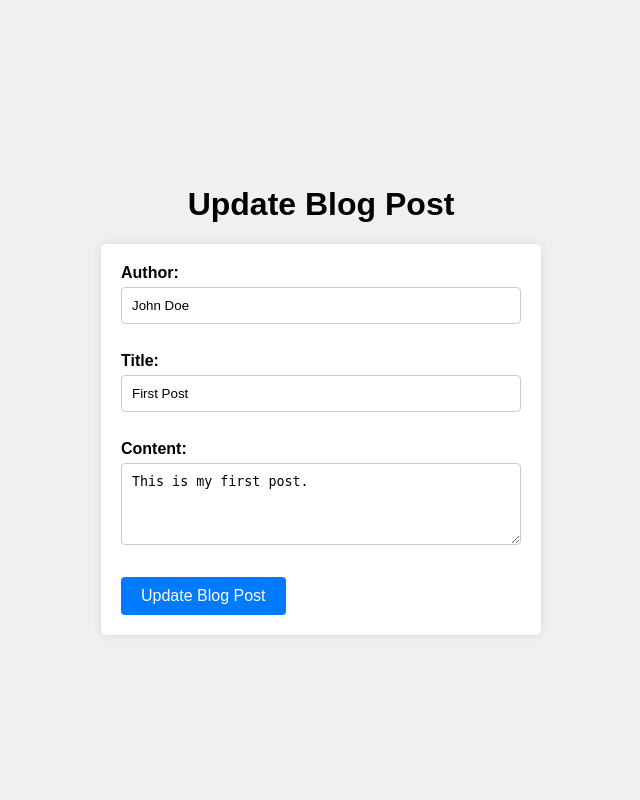
After one commit to xVares/flask_blog, a Flask app: page /update/1 in a window 1280 px wide. The commit adds this page. Shown: the whole page, without its empty margins (319-959 px from the left). Run offline with Flask 3, Linux system fonts and the light colour scheme.

Commit message:
feat: Posts can now be updated

```diff
--- a/app.py
+++ b/app.py
@@ -4,22 +4,34 @@ import json
 BLOG_DATA_PATH = "data/blog_data.json"
 
 
-def parse_json(data):
-    """
-    Parse JSON file in to Python object.
-    """
-    with open(data, "r") as f:
+# Helper Functions
+def parse_json(file_path):
+    """Parse JSON file to a Python object."""
+    with open(file_path, "r") as f:
         return json.load(f)
 
 
+def fetch_post_by_id(post_id):
+    """
+    Takes a post ID as arg and Iterates over all blog posts until:
+        - No matching post is found -> returns None
+        - A matching post is found -> returns that post & its index
+    """
+    blog_posts = parse_json(BLOG_DATA_PATH)
+
+    for post in blog_posts:
+        if post['id'] == post_id:
+            return post, blog_posts.index(post)
+    return None
+
+
 def modify_json(file_path, data):
-    """
-    Save modified data to file.
-    """
+    """Save modified data to JSON file."""
     with open(file_path, "w") as f:
         json.dump(data, f)
 
 
+# Routes
 app = Flask(__name__)
 
 
@@ -33,25 +45,30 @@ def index():
 @app.route("/add", methods=["GET", "POST"])
 def add():
     """
-    Shows form when website is reached via GET request to add new blog posts
-    After filling out form and submitting:
-        - new blog post will be added to database
-        - user will be redirected to homepage to see the new added post
+    Route [/add] to add a new blog post.
+    Behaviour of route changes depending on request method:
+
+    GET:
+        - Initial response: Render add.html -> user can add new post
+
+    POST:
+        - After submitting form: Post added to database -> user redirected to root
     """
+
     if request.method == 'POST':
+        blog_posts = parse_json(BLOG_DATA_PATH)
         author = request.form.get("author")
         title = request.form.get("title")
         content = request.form.get("content")
-        blog_posts = parse_json(BLOG_DATA_PATH)
 
-        new_blog_post = {
+        new_post = {
             "id": len(blog_posts) + 1,
             "author": author,
             "title": title,
             "content": content
         }
 
-        blog_posts.append(new_blog_post)
+        blog_posts.append(new_post)
         modify_json(BLOG_DATA_PATH, blog_posts)
 
         return redirect(url_for("index"))
@@ -61,7 +78,7 @@ def add():
 @app.route('/delete/<int:post_id>')
 def delete(post_id):
     """
-    Deletes post from database and redirects user back to index.
+    Deletes post from database and redirects user back to homepage [/].
     Deletion is immediately apparent.
     """
     blog_posts = parse_json(BLOG_DATA_PATH)
@@ -73,5 +90,49 @@ def delete(post_id):
             return redirect(url_for("index"))
 
 
+@app.route('/update/<int:post_id>', methods=['GET', 'POST'])
+def update(post_id):
+    """
+    Route [/update<int:post_id>] to update a blog post.
+    Behaviour of route changes depending on request method:
+
+    GET:
+        - Initial response: Render update.html -> user can update specified post
+
+    POST:
+        - After submitting form: Post gets updated -> user redirected to root
+    """
+    blog_posts = parse_json(BLOG_DATA_PATH)
+    specified_post, post_index = fetch_post_by_id(post_id)
+
+    if specified_post is None:
+        # Post not found
+        return "Post not found", 404
+
+    if request.method == 'POST':
+        # Update the post in the JSON file
+        author = request.form.get("author")
+        title = request.form.get("title")
+        content = request.form.get("content")
+
+        new_post = {
+            "id": post_id,
+            "author": author,
+            "title": title,
+            "content": content
+        }
+
+        blog_posts[post_index] = new_post
+        modify_json(BLOG_DATA_PATH, blog_posts)
+
+        # Redirect back to index
+        return redirect(url_for("index"))
+
+    # Else, it's a GET request
+    # Thus displays update.html page
+    return render_template('update.html', post=specified_post)
+
+
+# Main execution
 if __name__ == "__main__":
     app.run()
--- /dev/null
+++ b/static/style_update.css
@@ -0,0 +1,49 @@
+body {
+    font-family: Arial, sans-serif;
+    display: flex;
+    justify-content: center;
+    align-items: center;
+    flex-direction: column;
+    height: 100vh;
+    margin: 0;
+    background-color: #f0f0f0;
+}
+
+form {
+    width: 400px;
+    padding: 20px;
+    background-color: white;
+    border-radius: 5px;
+    box-shadow: 0px 0px 10px rgba(0, 0, 0, 0.1);
+}
+
+form label {
+    display: block;
+    margin-bottom: 5px;
+    font-weight: bold;
+}
+
+form input[type="text"],
+form textarea {
+    resize: vertical;
+    width: 100%;
+    padding: 10px;
+    border: 1px solid #ccc;
+    border-radius: 4px;
+    box-sizing: border-box;
+    margin-bottom: 10px;
+}
+
+form input[type="submit"] {
+    background-color: #007bff;
+    color: white;
+    padding: 10px 20px;
+    border: none;
+    border-radius: 4px;
+    cursor: pointer;
+    font-size: 16px;
+}
+
+form input[type="submit"]:hover {
+    background-color: #0056b3;
+}
--- a/templates/add.html
+++ b/templates/add.html
@@ -1,9 +1,9 @@
 <!DOCTYPE html>
-<html>
+<html lang="en">
 
 <head>
     <title>Add Blog Post</title>
-    <link rel="stylesheet" href="{{ url_for('static', filename='style_form.css') }}">
+    <link rel="stylesheet" href="{{ url_for('static', filename='style_add.css') }}">
 </head>
 
 <body>
@@ -11,6 +11,7 @@
     <h1>Add Blog Post</h1>
 
     <form action="/add" method="post">
+
         <!-- Label and Input for Author -->
         <label for="author">Author:</label>
         <input type="text" id="author" name="author" required>
--- /dev/null
+++ b/templates/update.html
@@ -0,0 +1,44 @@
+<!DOCTYPE html>
+<html lang="en">
+    <head>
+        <title>Update Blog Post</title>
+        <link
+                rel="stylesheet"
+                href="{{ url_for('static', filename='style_update.css') }}"
+        />
+    </head>
+
+    <body>
+        <h1>Update Blog Post</h1>
+
+        <form
+                action="{{ url_for('update', post_id=post['id']) }}"
+                method="post"
+        >
+            <!-- Label and Input for Author -->
+            <label for="author">Author:</label>
+            <input type="text" id="author" name="author" value="{{
+            post['author'] }}"/>
+
+            <br/><br/>
+
+            <!-- Label and Input for Title -->
+            <label for="title">Title:</label>
+            <input type="text" id="title" name="title" value="{{ post['title']
+            }}"/>
+
+            <br/><br/>
+
+            <!-- Label and Input for Content -->
+            <label for="content">Content:</label>
+            <textarea id="content" name="content" rows="4" cols="50">
+{{ post["content"] }}</textarea
+            >
+
+            <br/><br/>
+
+            <!-- Submit Button -->
+            <input type="submit" value="Update Blog Post"/>
+        </form>
+    </body>
+</html>
```
Also changed, not shown: data/blog_data.json (+14 -1 lines), static/style.css (+10 -3 lines), templates/index.html (+10 -1 lines), README.md, static/style_add.css (renamed from static/style_form.css).
